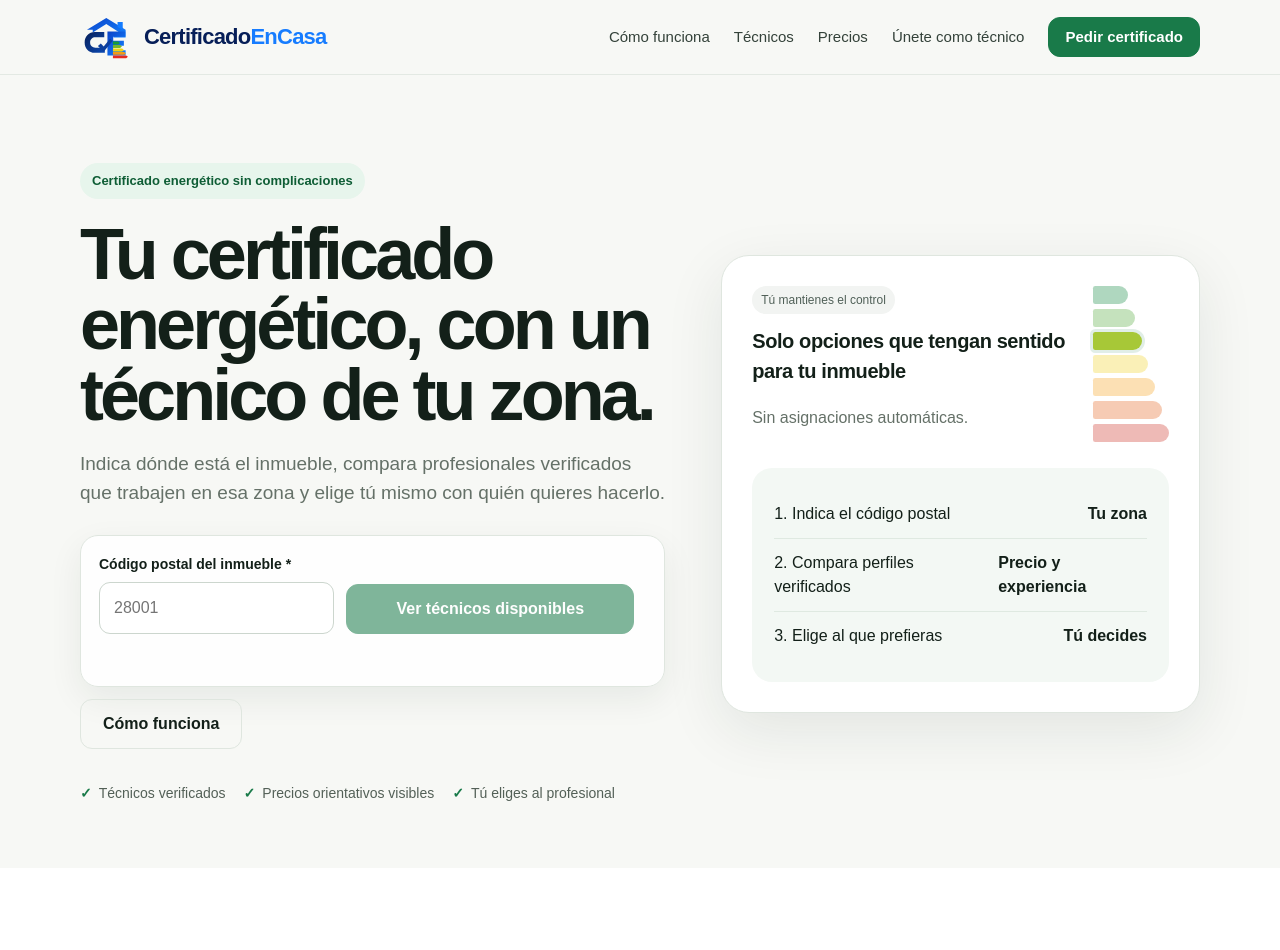
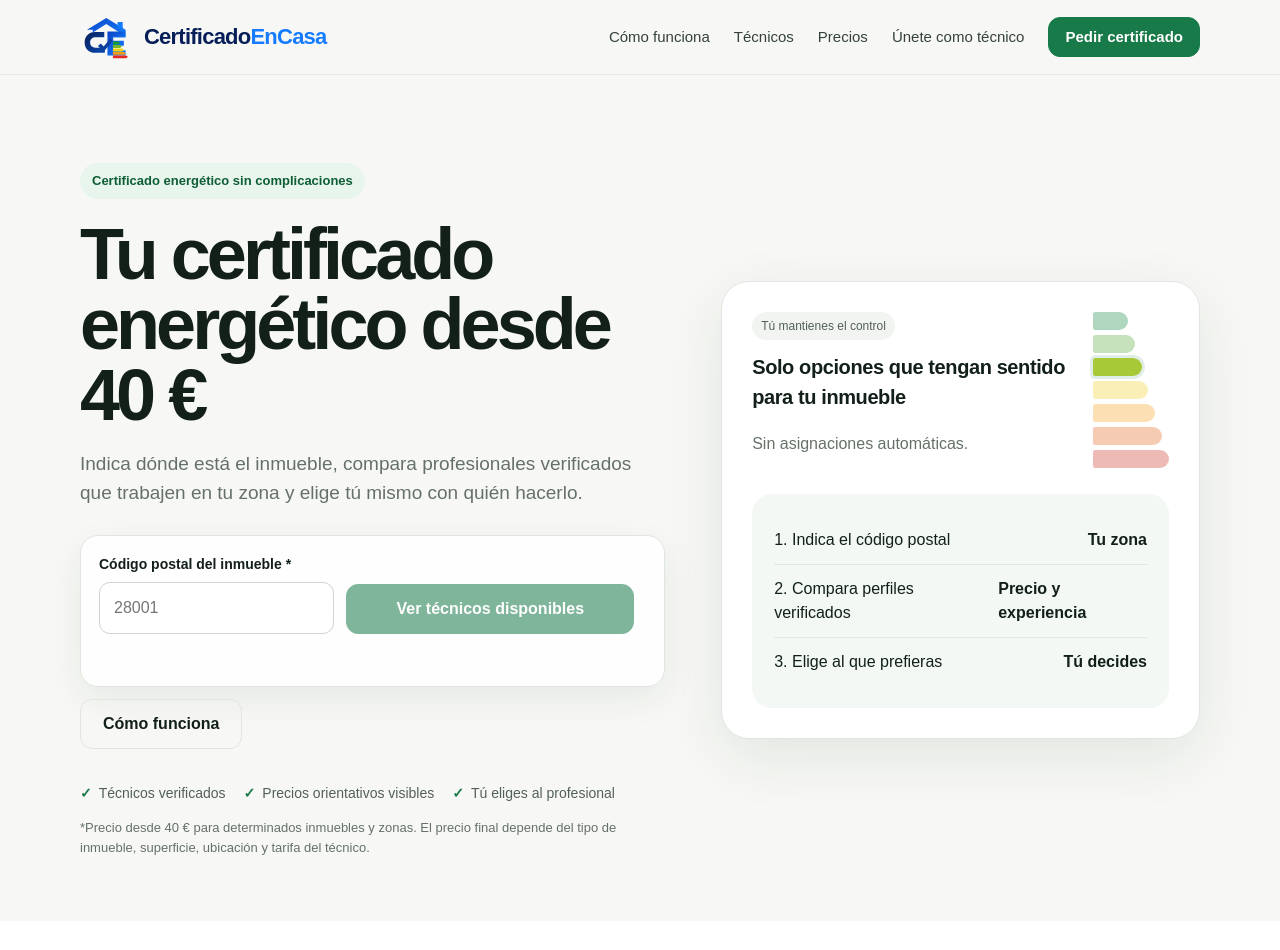
Before and after one commit to Javimenmes96/CertificadoEnCasa, a Next.js app: page / in a window 1280 px wide. Shown: the top 950 px of the page. Built offline with nearby package versions, Linux system fonts and the light colour scheme.

Commit message:
feat: highlight certificates from 40 euros on home

```diff
--- a/app/page.tsx
+++ b/app/page.tsx
@@ -1,5 +1,22 @@
+import type { Metadata } from "next";
 import Link from "next/link";
 import HomePostalSearch from "./HomePostalSearch";
+
+export const metadata: Metadata = {
+  title: "CertificadoEnCasa | Tu certificado energético desde 40 €",
+  description:
+    "Tu certificado energético desde 40 €. Compara técnicos de tu zona, consulta precios orientativos y elige tú mismo al profesional.",
+  alternates: {
+    canonical: "https://certificadoencasa.com/",
+  },
+  openGraph: {
+    title: "CertificadoEnCasa | Tu certificado energético desde 40 €",
+    description:
+      "Tu certificado energético desde 40 €. Compara técnicos de tu zona, consulta precios orientativos y elige tú mismo al profesional.",
+    url: "https://certificadoencasa.com/",
+    type: "website",
+  },
+};
 
 export default function HomePage() {
   return (
@@ -8,9 +25,9 @@ export default function HomePage() {
         <div className="container hero-grid">
           <div>
             <span className="eyebrow">Certificado energético sin complicaciones</span>
-            <h1>Tu certificado energético, con un técnico de tu zona.</h1>
+            <h1>Tu certificado energético desde 40 €</h1>
             <p className="lead">
-              Indica dónde está el inmueble, compara profesionales verificados que trabajen en esa zona y elige tú mismo con quién quieres hacerlo.
+              Indica dónde está el inmueble, compara profesionales verificados que trabajen en tu zona y elige tú mismo con quién hacerlo.
             </p>
 
             <HomePostalSearch />
@@ -23,6 +40,9 @@ export default function HomePage() {
               <span>Precios orientativos visibles</span>
               <span>Tú eliges al profesional</span>
             </div>
+            <p style={{ marginTop: 14, marginBottom: 0, fontSize: 13, color: "var(--muted)", lineHeight: 1.5 }}>
+              *Precio desde 40 € para determinados inmuebles y zonas. El precio final depende del tipo de inmueble, superficie, ubicación y tarifa del técnico.
+            </p>
           </div>
 
           <div className="energy-card" aria-label="Cómo se elige un técnico">
```
